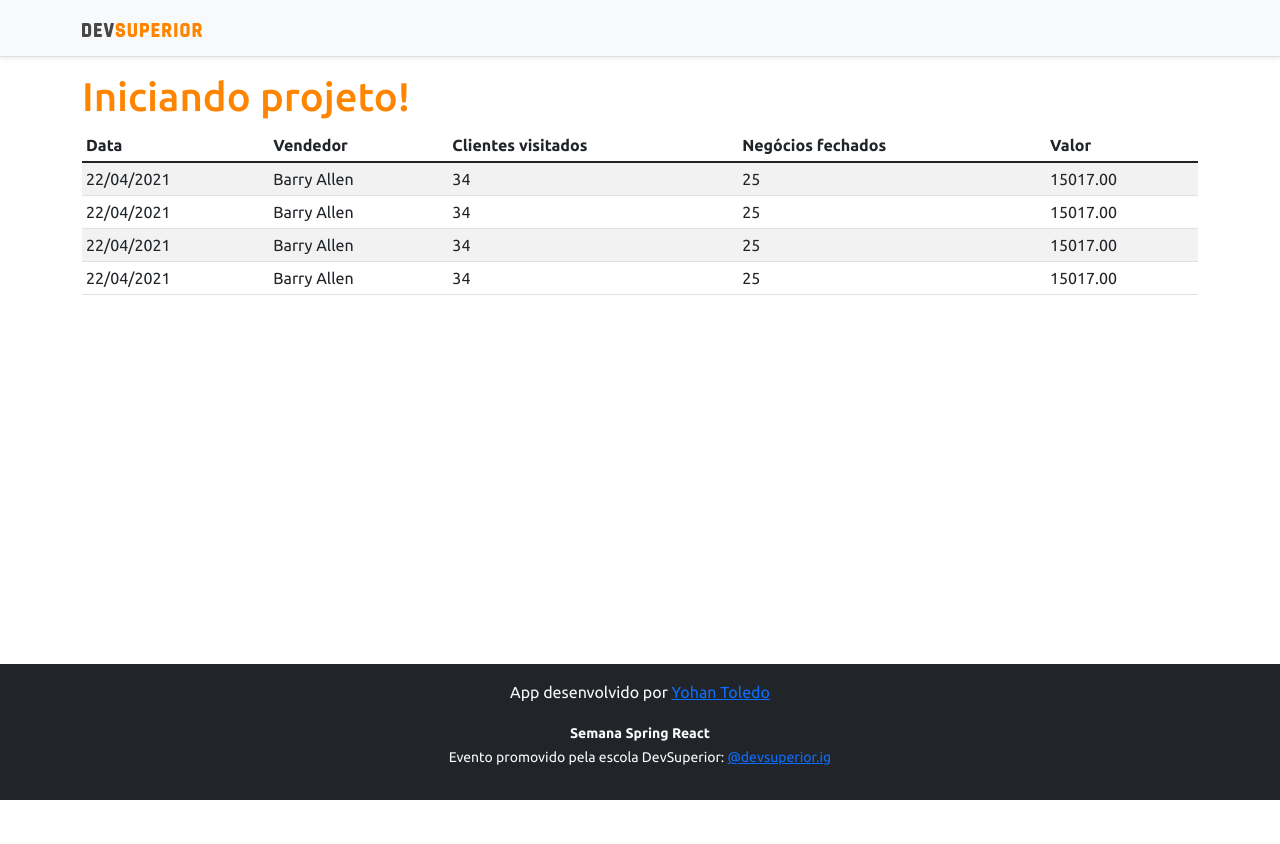
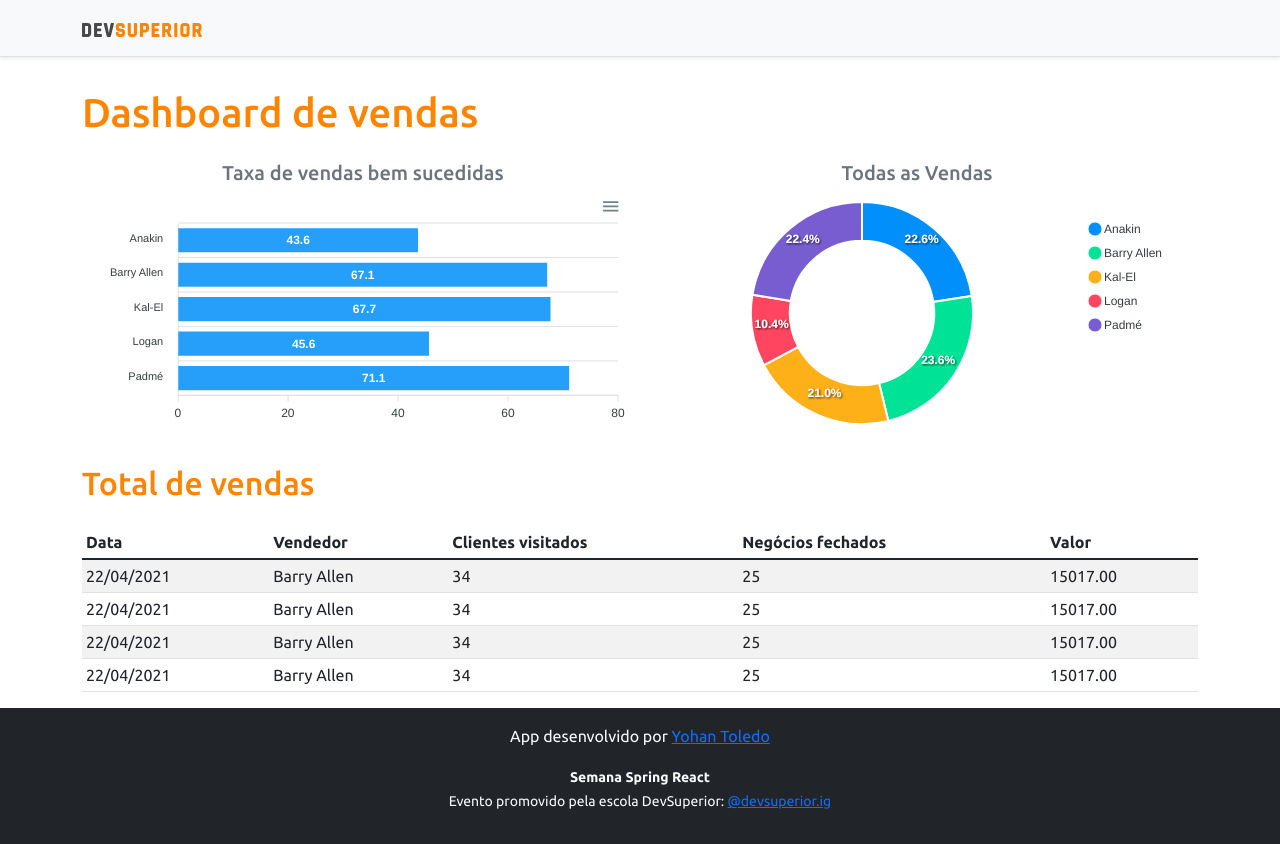
Before and after one commit to YohanToledo/projeto-sds5, a React (Create React App) app in the folder frontend/: page / in a window 1280 px wide. Before the commit the page ends 800 px from the top, so only its background shows below. Built offline with nearby package versions, Linux system fonts and the light colour scheme.

Commit message:
Static charts

```diff
--- a/frontend/package.json
+++ b/frontend/package.json
@@ -11,8 +11,10 @@
     "@types/node": "^12.0.0",
     "@types/react": "^17.0.0",
     "@types/react-dom": "^17.0.0",
+    "apexcharts": "^3.29.0",
     "bootstrap": "^5.1.3",
     "react": "^17.0.2",
+    "react-apexcharts": "^1.3.9",
     "react-dom": "^17.0.2",
     "react-scripts": "4.0.3",
     "typescript": "^4.1.2",
--- a/frontend/src/App.tsx
+++ b/frontend/src/App.tsx
@@ -1,13 +1,32 @@
 import NavBar from 'components/NavBar';
 import Footer from 'components/Footer'
 import DataTable from 'components/DataTable';
+import BarChart from 'components/BarChart';
+import DonutChart from 'components/DonutChart';
+
 
 function App() {
   return (
    <>
     <NavBar />
     <div className="container">
-      <h1 className="text-primary">Iniciando projeto!</h1>
+      <h1 className="text-primary py-3">Dashboard de vendas</h1>
+
+      <div className="row px-3">
+        <div className="col-sm-6">
+          <h5 className="text-center text-secondary">Taxa de vendas bem sucedidas</h5>
+            <BarChart />
+       </div>
+       <div className="col-sm-6">
+          <h5 className="text-center text-secondary">Todas as Vendas</h5>
+            <DonutChart />
+       </div>
+      </div>
+
+      <div className="py-3">
+        <h2 className="text-primary">Total de vendas</h2>
+      </div>
+
       <DataTable />
     </div>
 
--- /dev/null
+++ b/frontend/src/components/BarChart/index.tsx
@@ -0,0 +1,34 @@
+import Chart from "react-apexcharts";
+
+const BarChart = () => {
+    const options = {
+        plotOptions: {
+            bar: {
+                horizontal: true,
+            }
+        },
+    };
+
+    const mockData = {
+        labels: {
+            categories: ['Anakin', 'Barry Allen', 'Kal-El', 'Logan', 'Padmé']
+        },
+        series: [
+            {
+                name: "% Sucesso",
+                data: [43.6, 67.1, 67.7, 45.6, 71.1]
+            }
+        ]
+    };
+
+    return (
+      <Chart
+        options = {{ ...options, xaxis: mockData.labels}}
+        series = {mockData.series}
+        type="bar"
+        height="240"
+      />
+    );
+  }
+
+  export default BarChart;
--- /dev/null
+++ b/frontend/src/components/DonutChart/index.tsx
@@ -0,0 +1,24 @@
+import Chart from "react-apexcharts";
+
+const DonutChart = () => {
+    const mockData = {
+        series: [477138, 499928, 444867, 220426, 473088],
+        labels: ['Anakin', 'Barry Allen', 'Kal-El', 'Logan', 'Padmé']
+    }
+
+    const options = {
+        legend: {
+            show: true
+        }
+    }
+    return (
+      <Chart
+        options = {{ ...options, labels: mockData.labels}}
+        series = {mockData.series}
+        type="donut"
+        height="240"
+      />
+    );
+  }
+
+  export default DonutChart;
```
Also changed, not shown: 1 other file (tests, documents, lock files or other folders).
